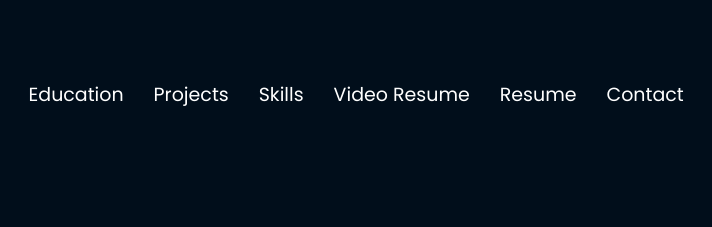
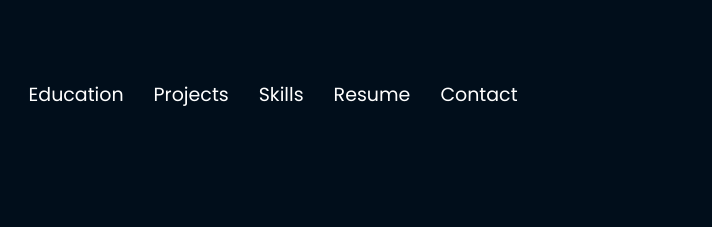
Before and after one commit to KanavJETHI/Portfolio_Website, a plain HTML site: page index.html in a window 1280 px wide. Shown: the part 331-558 px from the top of the page, 230-942 px from the left. Drawn offline with nearby package versions, Linux system fonts and the light colour scheme.

Commit message:
Update index.html

```diff
--- a/index.html
+++ b/index.html
@@ -74,7 +74,7 @@
 <!--          <li><a href="#projects"> <span>Projects</span></a></li>-->
           <li><a href="#portfolio"> <span>Projects</span></a></li>
           <li><a href="#skills"> <span>Skills</span></a></li>
-          <li><a href="https://drive.google.com/file/d/1yLbSLEL2tfhQlnlO3_Ny-AZjX101DYVq/view?usp=drive_link", target="_blank"><span>Video Resume</span></a></li>
+<!--           <li><a href="https://drive.google.com/file/d/1yLbSLEL2tfhQlnlO3_Ny-AZjX101DYVq/view?usp=drive_link", target="_blank"><span>Video Resume</span></a></li> -->
           <li><a href="https://drive.google.com/file/d/1yLbSLEL2tfhQlnlO3_Ny-AZjX101DYVq/view?usp=drive_link" target="_blank"> <span>Resume</span></a></li>
           <!-- <li><a href="#links"> <span>Resume & Links</span></a></li> -->
           <li><a href="#contacts"> <span>Contact</span></a></li>
```
